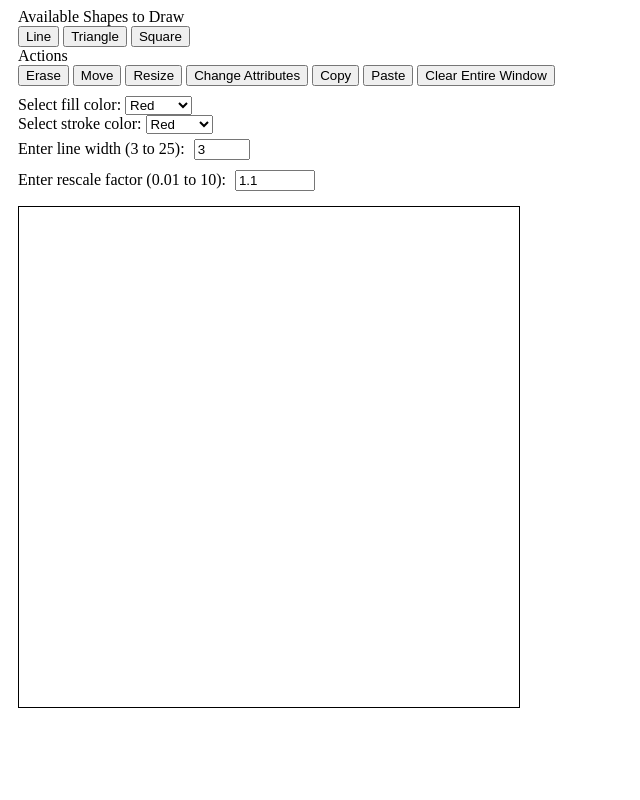
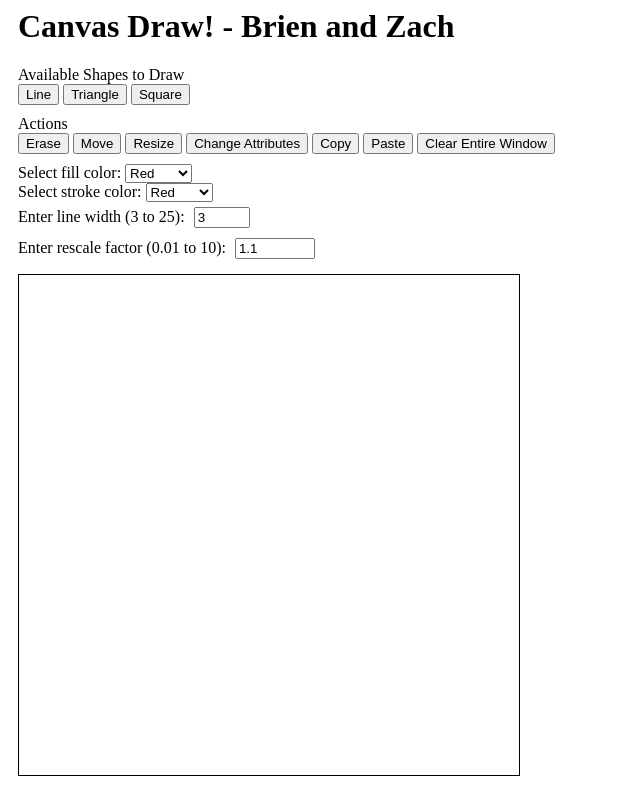
Before and after one commit to premachb/csc309A1, a plain HTML site: page index.html in a window 1280 px wide. Shown: the whole page, without its empty margins (0-640 px from the left). Drawn offline with nearby package versions, Linux system fonts and the light colour scheme.

Commit message:
Did some offsets stuff

```diff
--- a/a1style.css
+++ b/a1style.css
@@ -1,4 +1,4 @@
-article{
+article, header{
 	margin-left: 10px;
 }
 
@@ -6,7 +6,7 @@ article{
     border:1px solid #000000;
 }
 
-#myCanvas, #cur_fill_color{
+#myCanvas, #cur_fill_color, #current_action, #shape_action{
     margin-top: 10px;
 }
 
--- a/canvas.js
+++ b/canvas.js
@@ -438,7 +438,8 @@ $(document).ready(function() {
         "clear" : "Remove all objects off the canvas. THIS ACTION CANNOT BE UNDONE"
     };
 
-	var yoffset = document.getElementById('shape_selector').offsetHeight + document.getElementById('shape_action').offsetHeight;
+    var yoffset = document.getElementById('title').offsetHeight + document.getElementById('shape_selector').offsetHeight + document.getElementById('shape_action').offsetHeight;
+    var xoffset = 10;
     var lineFinishX, lineFinishY, lineStartX, lineStartY, lineMidX, lineMidY;
     var curSelect = "none";
     var fillStyle = document.getElementById('fill-color').value;
@@ -457,7 +458,7 @@ $(document).ready(function() {
         strokeStyle = document.getElementById('stroke-color').value;
         lineWidth = document.getElementById('line-width').value;
         scalingFactor = document.getElementById('rescale-factor').value;
-		curX = e.clientX;
+        curX = e.clientX - xoffset;
         curY = e.clientY - yoffset;
         if((curSelect == 'line') | (curSelect == 'square') | (curSelect == 'triangle')){
             drawingObject = true;
@@ -475,7 +476,7 @@ $(document).ready(function() {
     });
 
     $(document).mousemove(function(event) {
-			curX = event.clientX;
+        curX = event.clientX - xoffset;
         curY = event.clientY - yoffset;
 
         if(moveObject.moving == true) {
@@ -503,7 +504,7 @@ $(document).ready(function() {
         strokeStyle = document.getElementById('stroke-color').value;
         lineWidth = document.getElementById('line-width').value;
         //var ctx = $('#myCanvas')[0].getContext('2d');
-		lineFinishX = e.clientX;
+        lineFinishX = e.clientX - xoffset;
         lineFinishY = e.clientY - yoffset;
 
         if(curSelect == 'line') {
--- a/index.html
+++ b/index.html
@@ -7,6 +7,9 @@
    </head>
 
    <body>
+        <header>
+            <h1 id='title'>Canvas Draw! - Brien and Zach</h1>
+        </header>
 	   	<article>
 		   	<div id="shape_selector">
 		        Available Shapes to Draw
@@ -63,8 +66,7 @@
              <input id="rescale-factor" type="number" min="0.01" max="10" value="1.1"/>
             </div>
 		    </div>
-
-		   		<canvas id='myCanvas' width='500' height='500' style="border:1px solid #000000;"></canvas>
+		   	   <canvas id='myCanvas' width='500' height='500'></canvas>
 		       <div id="current_action"></div>
 	    </article>
    </body>
```
Lines whose indentation alone changed are shown as unchanged.
